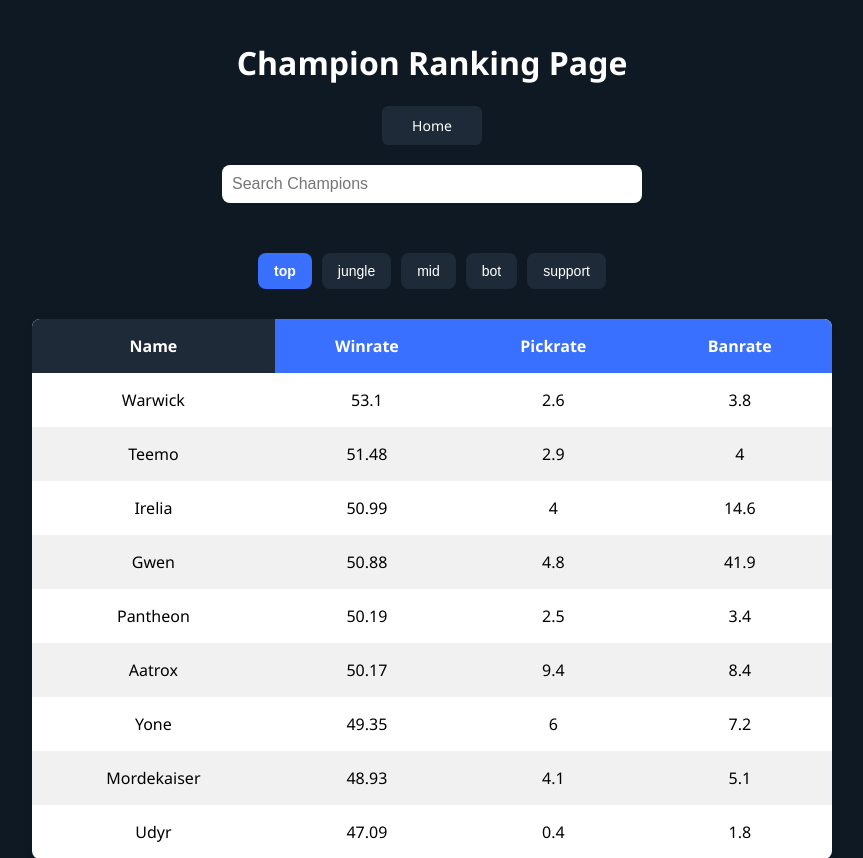
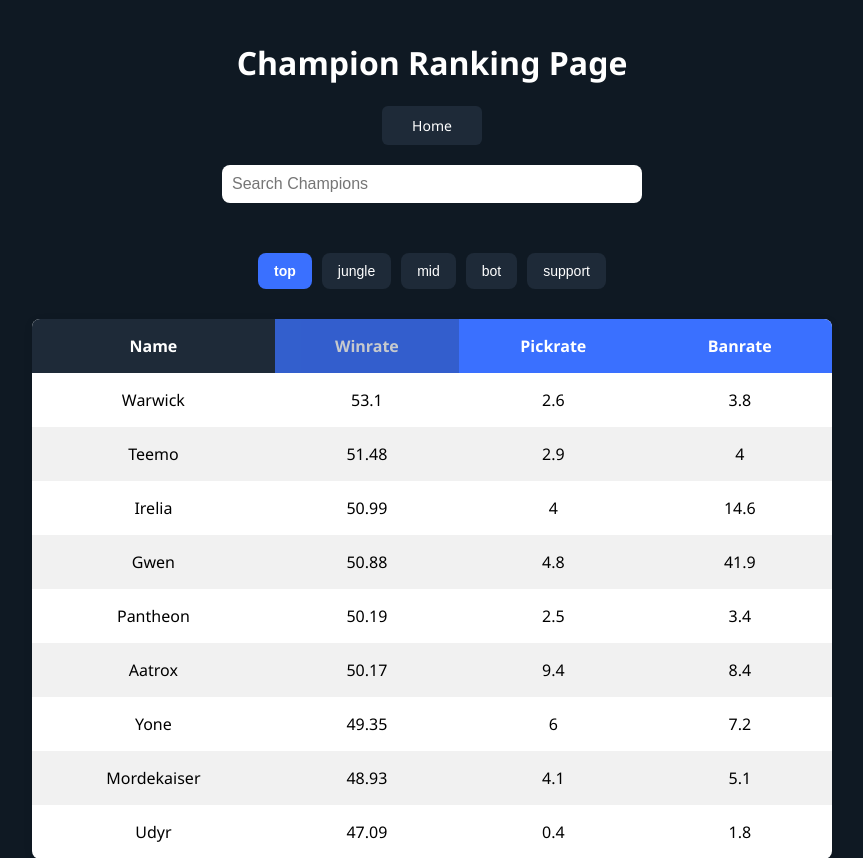
Before and after one commit to KevinZhang1106/12DTP-project, a Flask app: page /championranking/1 in a window 1280 px wide. Shown: the top 858 px of the page, without its empty margins (208-1071 px from the left). Run offline with Flask 3, Linux system fonts and the light colour scheme; data comes from the database, SQL or seed files in the repository.

Commit message:
improved order buttons

```diff
--- a/templates/championranking.html
+++ b/templates/championranking.html
@@ -104,10 +104,6 @@
             font-size: 14px;
         }
 
-        .lane-button:hover:not(.current-lane):not(:disabled) {
-            background-color: #2d3b4e;
-        }
-
         .current-lane {
             background-color: #3a70ff;
             font-weight: bold;
@@ -173,6 +169,25 @@
             transition: background-color 0.3s ease;
         }
 
+        .current-order-button {
+            display: block;
+            width: 100%;
+            height: 100%;
+            background-color: #3a70ff;
+            color: #fff;
+            padding: 16px;
+            box-sizing: border-box;
+            border: none;
+            border-radius: 0;
+            font-size: 16px;
+            font-weight: bold;
+            text-align: center;
+            text-decoration: none;
+            transition: background-color 0.3s ease;
+            opacity: 0.75;
+            cursor: default;
+        }
+
     </style>
 </head>
 
@@ -212,13 +227,19 @@
             <thead>
                 <tr>
                     <th>Name</th>
-                    <th><a href="/championranking/{{current_lane}}?sort_by=winrate" class="order-buttons">
+                    <th><a href="/championranking/{{current_lane}}?sort_by=winrate"
+                        class="{% if sort_by == 'winrate' %} current-order-button
+                        {% else %} order-buttons {% endif %}">
                         Winrate
                     </a></th>
-                    <th><a href="/championranking/{{current_lane}}?sort_by=pickrate" class="order-buttons">
+                    <th><a href="/championranking/{{current_lane}}?sort_by=pickrate"
+                        class="{% if sort_by == 'pickrate' %} current-order-button
+                        {% else %} order-buttons {% endif %}">
                         Pickrate
                     </a></th>
-                    <th><a href="/championranking/{{current_lane}}?sort_by=banrate" class="order-buttons">
+                    <th><a href="/championranking/{{current_lane}}?sort_by=banrate"
+                        class="{% if sort_by == 'banrate' %} current-order-button
+                        {% else %} order-buttons {% endif %}">
                         Banrate
                     </a></th>
                 </tr>
--- a/templates/champions.html
+++ b/templates/champions.html
@@ -93,12 +93,13 @@
         .current-lane {
             background-color: #3a70ff;
             font-weight: bold;
+            cursor: default;
         }
 
         .unavailable {
             background-color: #444c58;
             opacity: 0.5;
-            cursor: not-allowed;
+            cursor: default;
         }
 
         .home-button {
```
